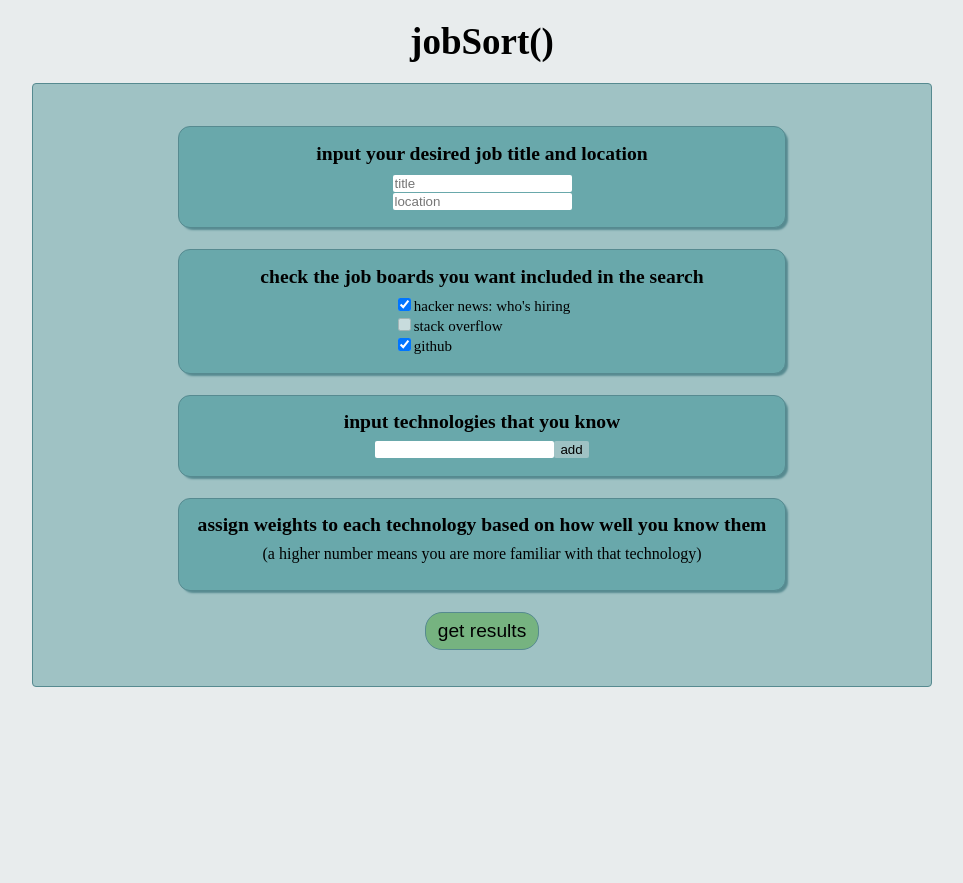
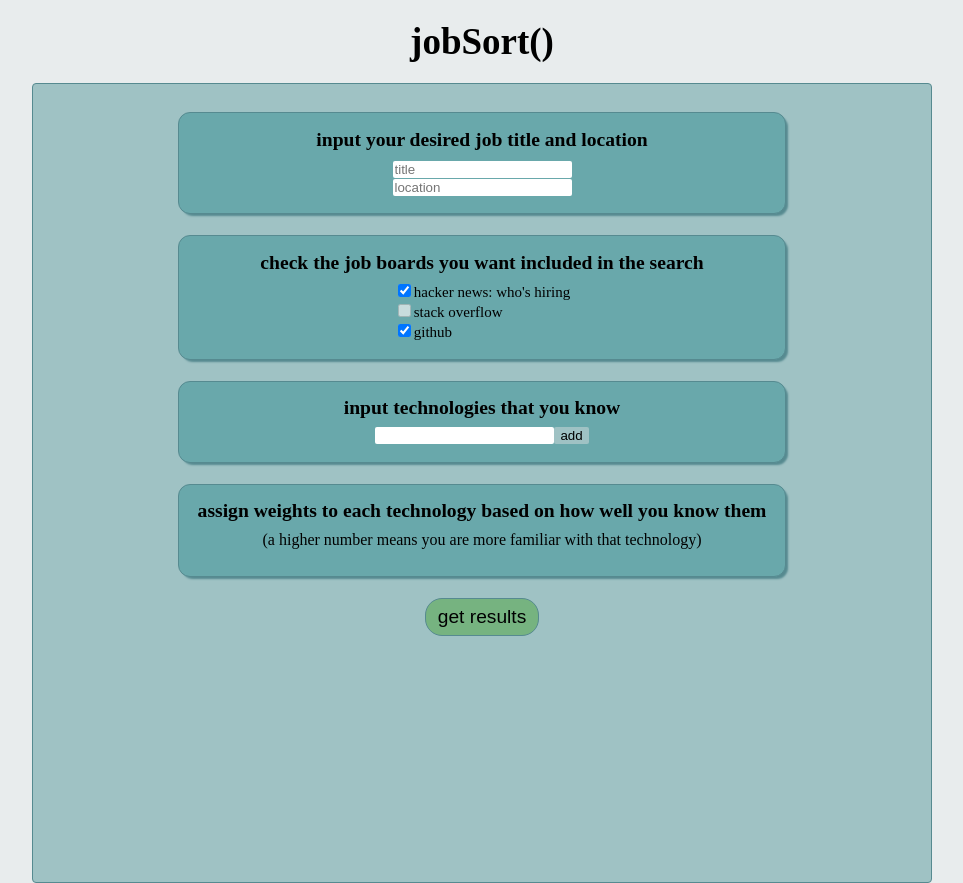
Before and after one commit to austintackaberry/jobsort, a React app in the folder react-backend/client/: page / in a window 1280 px wide. Shown: the whole page, without its empty margins (158-1121 px from the left). Before the commit the page ends 800 px from the top, so only its background shows below. Built offline with nearby package versions, Linux system fonts and the light colour scheme.

Commit message:
removed mobileStylingFn and moved code to render()

```diff
--- a/react-backend/client/src/App.css
+++ b/react-backend/client/src/App.css
@@ -1,5 +1,6 @@
 .App {
   text-align: center;
+  height: 100%;
 }
 
 body {
--- a/react-backend/client/src/App.js
+++ b/react-backend/client/src/App.js
@@ -3,20 +3,20 @@ import './App.css';
 import SearchResults from './components/SearchResults.js';
 import Loader from './components/Loader.js';
 import UserInput from './components/UserInput.js'
-
-function mobileStylingFn() {
-  if (document.getElementById('content-lvl1').offsetWidth > window.innerWidth - 16) {
-    document.body.style.background = "#9fc2c4";
-    document.getElementById("title-container").style.paddingBottom = "0px";
-    document.getElementById('content-lvl1').style.border = "0";
-    document.getElementById('content-lvl1').style.paddingTop = "7px";
-  }
-  else {
-    document.body.style.background = "rgb(232, 236, 237)";
-    document.getElementById("title-container").style.paddingBottom = "20px";
-    document.getElementById('content-lvl1').style.border = "1px solid rgb(86, 138, 144)";
-  }
-}
+//
+// function mobileStylingFn() {
+//   if (document.getElementById('content-lvl1').offsetWidth > window.innerWidth - 16) {
+//     document.body.style.background = "#9fc2c4";
+//     document.getElementById("title-container").style.paddingBottom = "0px";
+//     document.getElementById('content-lvl1').style.border = "0";
+//     document.getElementById('content-lvl1').style.paddingTop = "7px";
+//   }
+//   else {
+//     document.body.style.background = "rgb(232, 236, 237)";
+//     document.getElementById("title-container").style.paddingBottom = "20px";
+//     document.getElementById('content-lvl1').style.border = "1px solid rgb(86, 138, 144)";
+//   }
+// }
 
 async function asyncFetchData(userInputData) {
   const fetchRes = await fetch('/getresults/', {
@@ -52,8 +52,8 @@ class App extends Component {
     this.generateLoaderText = this.generateLoaderText.bind(this);
     this.getJobListings = this.getJobListings.bind(this);
     this.onHideClick = this.onHideClick.bind(this);
-    window.addEventListener("resize", mobileStylingFn);
-    window.addEventListener("load", mobileStylingFn);
+    // window.addEventListener("resize", mobileStylingFn);
+    // window.addEventListener("load", mobileStylingFn);
   }
 
   getJobListings(userInputData) {
@@ -131,13 +131,26 @@ class App extends Component {
   }
 
   render() {
+    let titleContainerStyle;
+    let contentLvl1Style;
+    let appStyle;
+    if (window.innerWidth < 919) {
+      appStyle = {background:"#9fc2c4"};
+      titleContainerStyle = {paddingBottom: "0px"};
+      contentLvl1Style = {border:"0", paddingTop:"7px"};
+    }
+    else {
+      appStyle = {background:"rgb(232, 236, 237)"};
+      titleContainerStyle = {paddingBottom:"20px"};
+      contentLvl1Style = {border:"1px solid rgb(86, 138, 144)", paddingTop:"7px"};
+    }
 
     return (
-      <div className="App">
-        <div id="title-container" style={{height: "100%"}}>
+      <div className="App" style={appStyle}>
+        <div id="title-container" style={titleContainerStyle}>
           <h1>jobSort()</h1>
         </div>
-        <div id="content-lvl1">
+        <div id="content-lvl1" style={contentLvl1Style}>
           <div id="content-lvl2">
             <UserInput
               allTechs={['javascript', 'git', 'jquery', 'sass', 'rails', 'kafka', 'aws', 'graphql', 'bootstrap', 'rust', 'docker', 'redux', 'react native', 'express', 'react', 'vue', 'd3', 'ember', 'django', 'flask', 'sql', 'java', 'c#', 'python', 'php', 'c++', 'c', 'clojure', 'typescript', 'ruby', 'swift', 'objective-c', '.net', 'assembly', 'r', 'perl', 'vba', 'matlab', 'golang', 'scala', 'haskell', 'node', 'angular', '.net core', 'cordova', 'mysql', 'sqlite', 'postgresql', 'mongodb', 'oracle', 'redis', 'html', 'css'].sort()}
--- a/react-backend/client/src/index.css
+++ b/react-backend/client/src/index.css
@@ -1,5 +1,14 @@
+html {
+  height: 100%;
+}
+
 body {
   margin: 0;
   padding: 0;
   font-family: sans-serif;
+  height: 100%;
 }
+
+#root {
+  height: 100%;
+}
```
